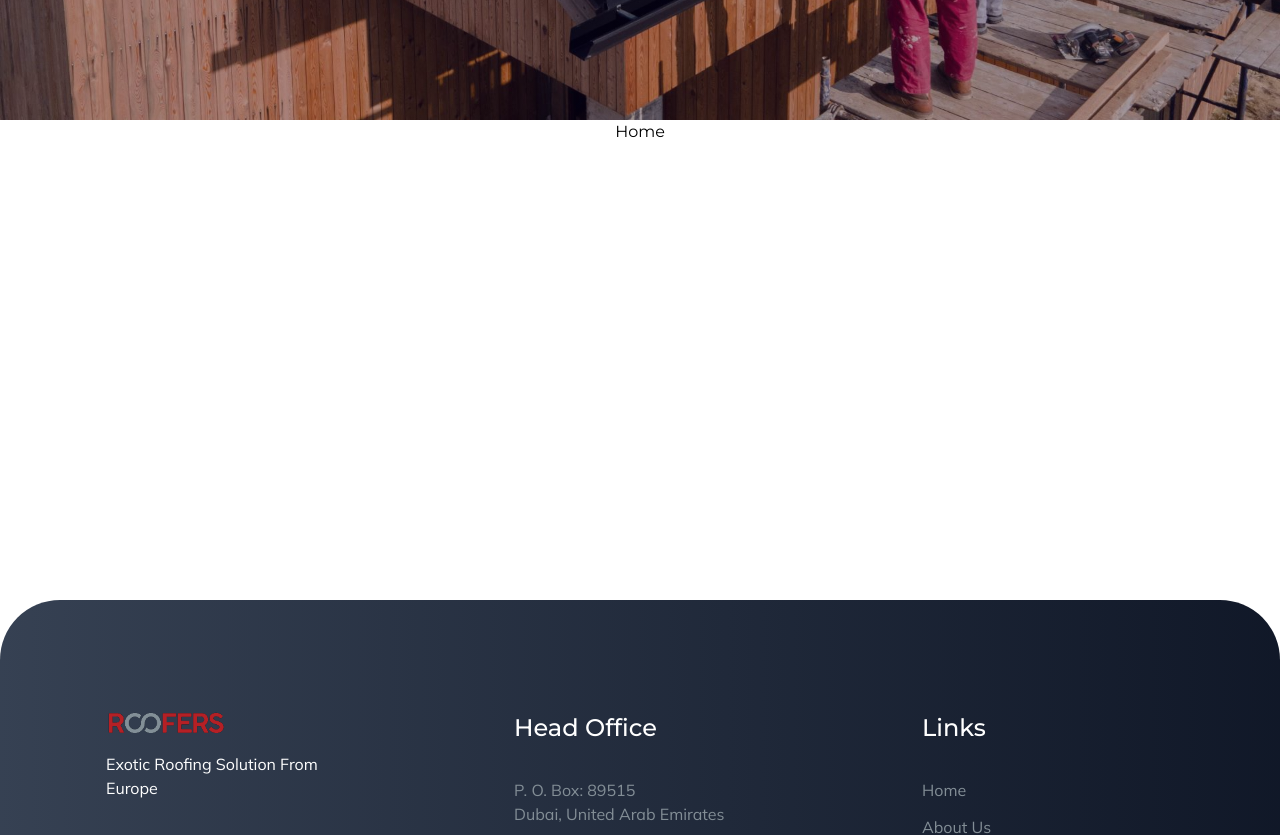
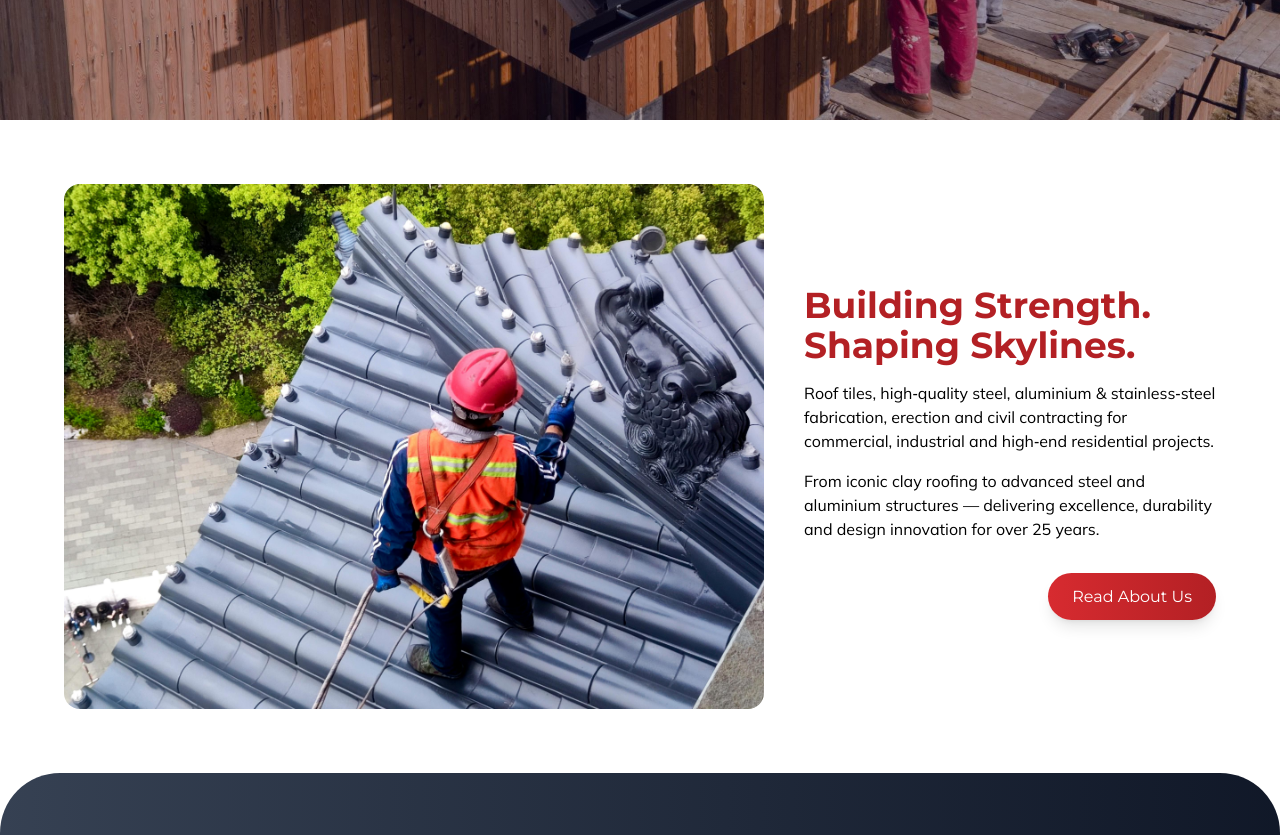
Before and after one commit to m-shinas/roofers, a Next.js app: page / in a window 1280 px wide. Shown: the part 680-1515 px from the top of the page. Built offline with nearby package versions, Linux system fonts and the light colour scheme.

Commit message:
homepage update

```diff
--- a/app/globals.css
+++ b/app/globals.css
@@ -45,7 +45,13 @@
   .footer-col {
     @apply basis-[100%] sm:basis-[25%] p-2.5;
   }
+
+  .max-container {
+    max-width: 1440px;
+    margin: 0 auto;
+  }
 }
+
 
 @layer utilities {
 
--- a/app/page.tsx
+++ b/app/page.tsx
@@ -1,17 +1,56 @@
 "use client";
 
-import { useState } from "react";
+// import { useState } from "react";
 import Hero from "./ui/Hero";
-import Background from "./ui/Background";
+// import Background from "./ui/Background";
+import Image from "next/image";
+import { mulish } from "./ui/fonts";
+import Link from "next/link";
 
 export default function Home() {
-  const [heroCount, setHeroCount] = useState(0);
+  // const [heroCount, setHeroCount] = useState(0);
 
   return (
     <>
       <Hero />
       {/* <Background heroCount={heroCount}/> */}
-      <h1 className="h-[60vh] text-center ">Home</h1>
+      <section className="padding">
+        <div className="flex justify-between items-center max-xl:flex-col-reverse gap-10">
+          <div className=" max-w-[700px] max-h-[600px]">
+            <Image
+              src="/hero_sec.jpg"
+              alt="Roof work"
+              width={773}
+              height={687}
+              className="object-contain w-full rounded-2xl"
+            />
+          </div>
+          <div className="flex flex-col">
+            <h2
+              className={`text-tall-poppy-700 text-4xl capitalize lg:max-w-lg font-bold`}
+            >
+              Building Strength. Shaping Skylines.
+            </h2>
+            <p className={`${mulish.className} mt-4 lg:max-w-lg `}>
+              Roof tiles, high‑quality steel, aluminium & stainless‑steel
+              fabrication, erection and civil contracting for commercial,
+              industrial and high‑end residential projects.
+            </p>
+            <p className={`${mulish.className} mt-4 lg:max-w-lg `}>
+              From iconic clay roofing to advanced steel and aluminium structures — delivering excellence, durability and design innovation for over 25 years.
+            </p>
+            <div className="mt-11 text-right">
+              <Link
+                className="text-white py-3.5 px-6 bg-gradient-to-r from-tall-poppy-600 to-tall-poppy-700 rounded-4xl hover:rounded-lg transition-[border-radius] duration-400 ease shadow-lg cursor-pointer"
+                href="/about-us"
+              >
+                Read About Us
+              </Link>
+            </div>
+          </div>
+        </div>
+
+      </section>
     </>
   );
 }
--- a/app/ui/Hero.tsx
+++ b/app/ui/Hero.tsx
@@ -15,7 +15,7 @@ const Hero = () => (
         <h1 className={`no-select text-5xl md:text-6xl lg:text-7xl text-white transition duration-500 ease-in hover:text-tall-poppy-700`}>Exotic Roofing Solution <br />From Europe</h1>
         <Link
           href="/contact"
-          className={` ${mulish.className} inline-block text-center text-white bg-tall-poppy-700 rounded-4xl hover:rounded-lg transition-[border-radius] duration-400 ease text-[24px] py-[14px] px-[42px] mt-[20px] shadow-lg cursor-pointer`}
+          className={` ${mulish.className} inline-block text-center text-white bg-gradient-to-r from-tall-poppy-600 to-tall-poppy-700 rounded-4xl hover:rounded-lg transition-[border-radius] duration-400 ease text-[24px] py-[14px] px-[42px] mt-[20px] shadow-lg cursor-pointer`}
         >
           Get a Quote
         </Link>
--- a/app/ui/scrollToTop.tsx
+++ b/app/ui/scrollToTop.tsx
@@ -24,7 +24,7 @@ const ScrollToTop = () => {
       onClick={() => window.scrollTo({ top: 0, behavior: "smooth" })}
       className={`${
         scrollToTopBtn ? "visible opacity-100" : "invisible opacity-0"
-      } fixed cursor-pointer bottom-2 right-2 md:bottom-6 md:right-5 z-20 w-7 h-7 md:w-12 md:h-12 rounded-sm md:rounded-lg md:shadow-md text-[#fff] bg-gradient-to-r from-tall-poppy-700 to-tall-poppy-600 transition duration-1000 ease-in `}
+      } fixed cursor-pointer bottom-2 right-2 md:bottom-6 md:right-5 z-20 w-7 h-7 md:w-12 md:h-12 rounded-sm md:rounded-lg md:shadow-md text-[#fff] bg-gradient-to-r from-tall-poppy-600 to-tall-poppy-700 transition duration-1000 ease-in `}
     >
       <FontAwesomeIcon icon={faChevronUp} className='md:text-2xl text-sm hover:-translate-y-1 transition duration-200 ease-in-out' />
     </button>
```
